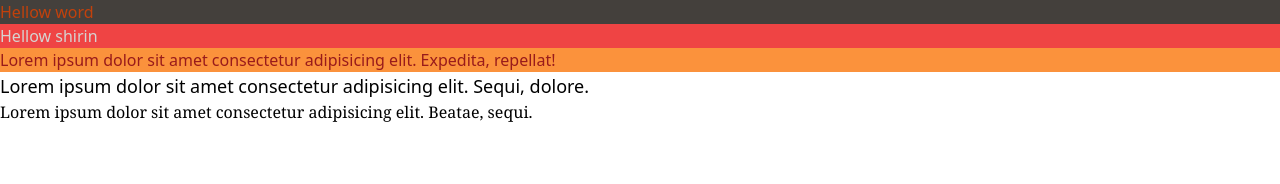
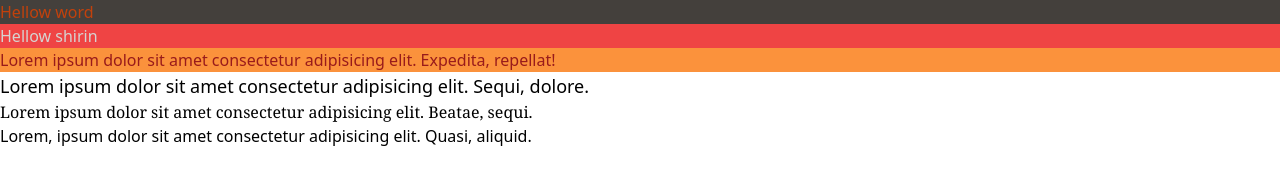
Before and after one commit to shirin-hub/TGTailwind, a plain HTML site: page index.html in a window 1280 px wide. Drawn offline with nearby package versions, Linux system fonts and the light colour scheme.

Commit message:
font size done

```diff
--- a/index.html
+++ b/index.html
@@ -13,5 +13,6 @@
 <p class="text-lg">Lorem ipsum dolor sit amet consectetur adipisicing elit. Sequi, dolore.</p>
 
 <p class="font-serif">Lorem ipsum dolor sit amet consectetur adipisicing elit. Beatae, sequi.</p>
+<p class="font-sans">Lorem, ipsum dolor sit amet consectetur adipisicing elit. Quasi, aliquid.</p>
 </body>
 </html>
```
